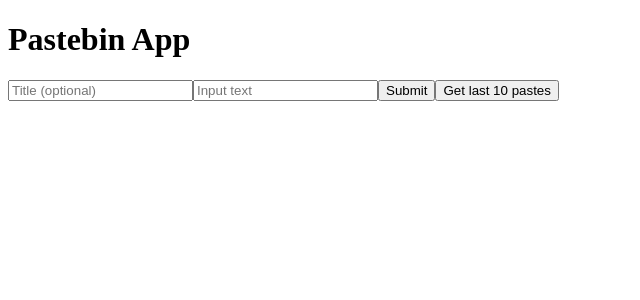
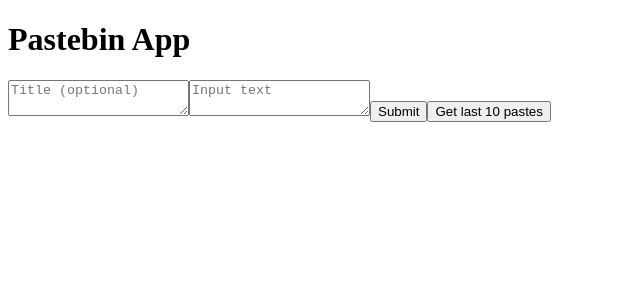
Before and after one commit to mat-academy/Mat-AnnaZeri-Pastebin-Frontend, a React (Create React App) app: page / in a window 1280 px wide. Shown: the top 300 px of the page, without its empty margins (0-640 px from the left). Built offline with nearby package versions, Linux system fonts and the light colour scheme; the HTML template or start-up script is replaced by a standard one.

Commit message:
swapped inputs with textarea

```diff
--- a/src/App.tsx
+++ b/src/App.tsx
@@ -53,13 +53,13 @@ function App(): JSX.Element {
   return (
     <>
       <h1>Pastebin App</h1>
-      <input
+      <textarea
         value={state.title}
         placeholder="Title (optional)"
         onChange={handleChange}
         name="title"
       />
-      <input
+      <textarea
         value={state.paste_text}
         placeholder="Input text"
         onChange={handleChange}
```
